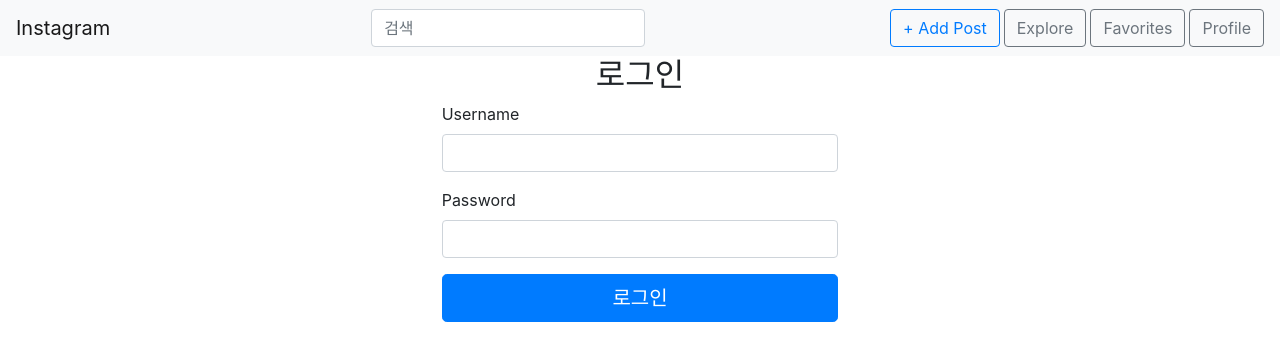
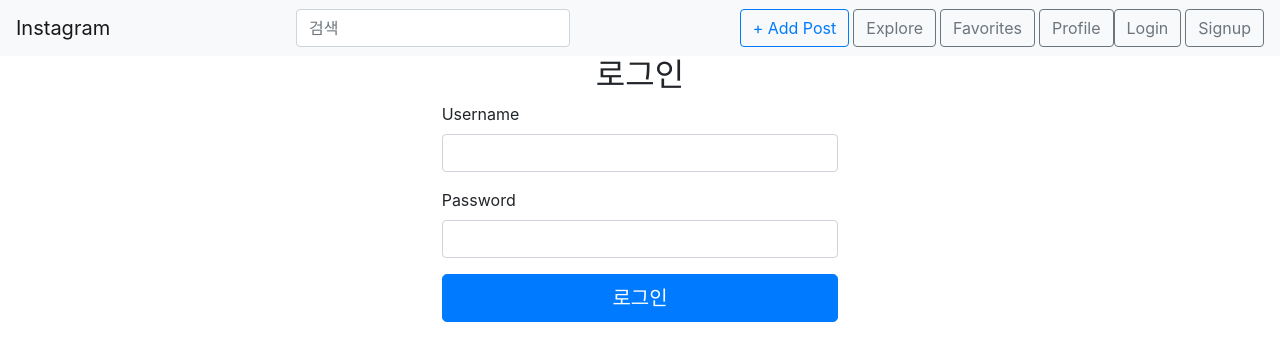
Before and after one commit to orca9s/instagram, a Django app: page /members/login/ in a window 1280 px wide. Shown: the top 361 px of the page. Run offline with Django 3.2, Linux system fonts and the light colour scheme; some libraries are stand-ins or nearby versions.

Commit message:
login처리 및 base.html에서 로그인 여부버튼 표시

```diff
--- a/app/members/views.py
+++ b/app/members/views.py
@@ -1,4 +1,5 @@
-from django.shortcuts import render
+from django.contrib.auth import authenticate, login
+from django.shortcuts import render, redirect
 
 from members.forms import LoginForm
 
@@ -16,7 +17,25 @@
     #   username, password를 받을 수 있도록 함
     #       password는 widget에 PasswordInput을 사용하기
     if request.method == 'POST':
-        pass
+        username = request.POST['username']
+        password = request.POST['password']
+        user = authenticate(username=username, password=password)
+
+        if user is not None:
+            login(request, user)
+            return redirect('posts:post-list')
+        else:
+            # 인증 실패시
+            pass
+        # 1. request.POST에 데이터가 옴
+        # 2. 온 데이터 중에서 username에 해당하는 값과 password에 해당하는 값을 각각
+        #    username, password변수에 할
+        # 3. 사용자 인증을 수행
+        #    username/password에 해당하는 사용자가 있는지 확인
+        # 4-1. 인증에 성공한다면
+        #      세션/쿠키 기반의 로그인과정을 수행, 완료 후 posts:post-list 페이지로 redirect
+        # 4-2. 인증에 실패한다면
+        #      이 페이지에서 인증에 실패했음을 사용자에게 알려줌
     else:
         form = LoginForm()
         context = {
--- a/app/templates/base.html
+++ b/app/templates/base.html
@@ -33,10 +33,27 @@
 					<a href="#" class="btn btn-outline-secondary">Favorites</a>
 				</li>
 				<li class="nav-item">
-					<a href="#" class="btn btn-outline-secondary">Profile</a>
+					<a href="#" class="btn btn-outline-secondary">Profile
+                    <!-- 로그인 한 경우에만 username표시 -->
+                    {% if User.is_authenticated %}
+                        ({{ user.username }}
+                        {% endif %}
+                    </a>
 				</li>
+            <!-- 로그인 되어있으면 로그아웃버튼, 아니면 로그인/회원가입 버튼 표시 -->
+                {% if user.is_authenticated %}
+                <li class="nav-item">
+					<a href="#" class="btn btn-outline-secondary">Logout</a>
+				</li>
+                {% else %}
+                <li class="nav-item mr-sm-1">
+					<a href="#" class="btn btn-outline-secondary">Login</a>
+				</li>
+                <li class="nav-item">
+					<a href="#" class="btn btn-outline-secondary">Signup</a>
+				</li>
+                {% endif %}
 			</ul>
-
 		</nav>
 		{% block content %}
 		{% endblock %}
```
